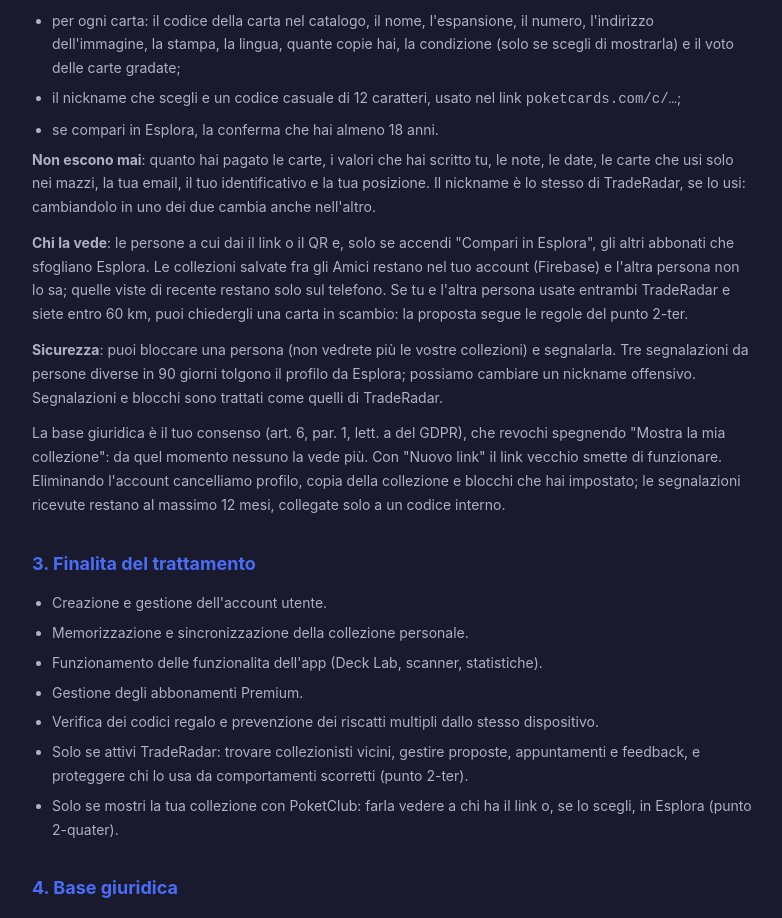
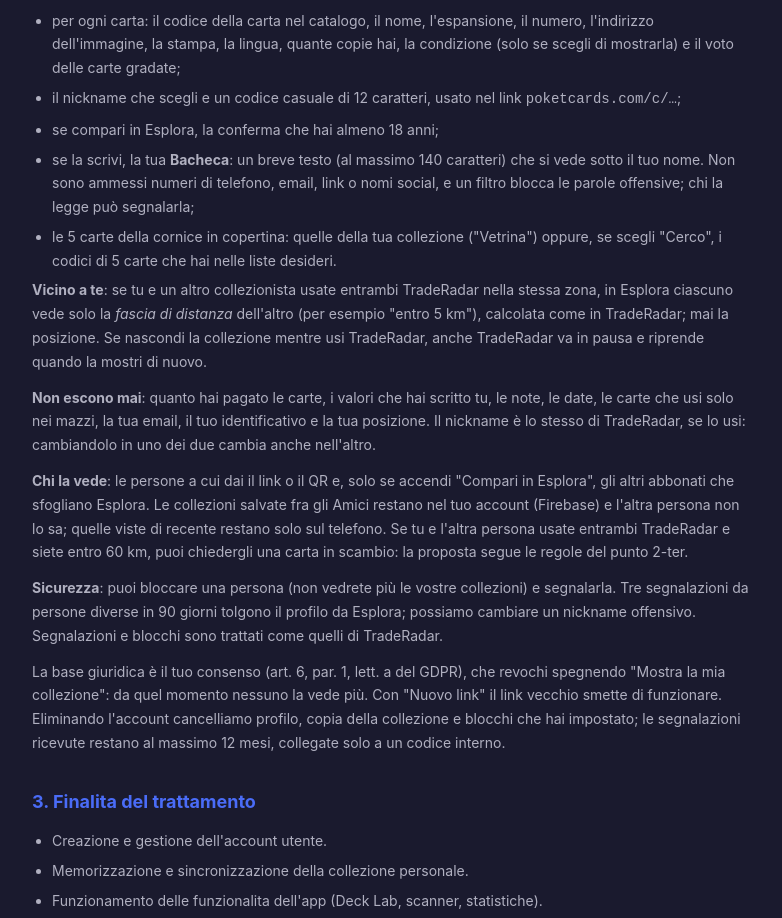
Before and after one commit to EmaBuiaDev/EmaBuiaDev.github.io, a plain HTML site: page pokevault/privacy-policy/index.html in a window 1280 px wide. Shown: the part 3427-4345 px from the top of the page, without its empty margins (248-1030 px from the left). Drawn offline with Linux system fonts and the light colour scheme.

Commit message:
PoketCards: privacy policy, PoketClub 3.1.26 (Bacheca, cornice Cerco, Vicino a te, pausa di TradeRadar)

```diff
--- a/pokevault/privacy-policy/index.html
+++ b/pokevault/privacy-policy/index.html
@@ -139,8 +139,11 @@
     <ul>
         <li>per ogni carta: il codice della carta nel catalogo, il nome, l'espansione, il numero, l'indirizzo dell'immagine, la stampa, la lingua, quante copie hai, la condizione (solo se scegli di mostrarla) e il voto delle carte gradate;</li>
         <li>il nickname che scegli e un codice casuale di 12 caratteri, usato nel link <code>poketcards.com/c/…</code>;</li>
-        <li>se compari in Esplora, la conferma che hai almeno 18 anni.</li>
+        <li>se compari in Esplora, la conferma che hai almeno 18 anni;</li>
+        <li>se la scrivi, la tua <strong>Bacheca</strong>: un breve testo (al massimo 140 caratteri) che si vede sotto il tuo nome. Non sono ammessi numeri di telefono, email, link o nomi social, e un filtro blocca le parole offensive; chi la legge può segnalarla;</li>
+        <li>le 5 carte della cornice in copertina: quelle della tua collezione ("Vetrina") oppure, se scegli "Cerco", i codici di 5 carte che hai nelle liste desideri.</li>
     </ul>
+    <p><strong>Vicino a te</strong>: se tu e un altro collezionista usate entrambi TradeRadar nella stessa zona, in Esplora ciascuno vede solo la <em>fascia di distanza</em> dell'altro (per esempio "entro 5 km"), calcolata come in TradeRadar; mai la posizione. Se nascondi la collezione mentre usi TradeRadar, anche TradeRadar va in pausa e riprende quando la mostri di nuovo.</p>
     <p><strong>Non escono mai</strong>: quanto hai pagato le carte, i valori che hai scritto tu, le note, le date, le carte che usi solo nei mazzi, la tua email, il tuo identificativo e la tua posizione. Il nickname è lo stesso di TradeRadar, se lo usi: cambiandolo in uno dei due cambia anche nell'altro.</p>
     <p><strong>Chi la vede</strong>: le persone a cui dai il link o il QR e, solo se accendi "Compari in Esplora", gli altri abbonati che sfogliano Esplora. Le collezioni salvate fra gli Amici restano nel tuo account (Firebase) e l'altra persona non lo sa; quelle viste di recente restano solo sul telefono. Se tu e l'altra persona usate entrambi TradeRadar e siete entro 60 km, puoi chiedergli una carta in scambio: la proposta segue le regole del punto 2-ter.</p>
     <p><strong>Sicurezza</strong>: puoi bloccare una persona (non vedrete più le vostre collezioni) e segnalarla. Tre segnalazioni da persone diverse in 90 giorni tolgono il profilo da Esplora; possiamo cambiare un nickname offensivo. Segnalazioni e blocchi sono trattati come quelli di TradeRadar.</p>
```
